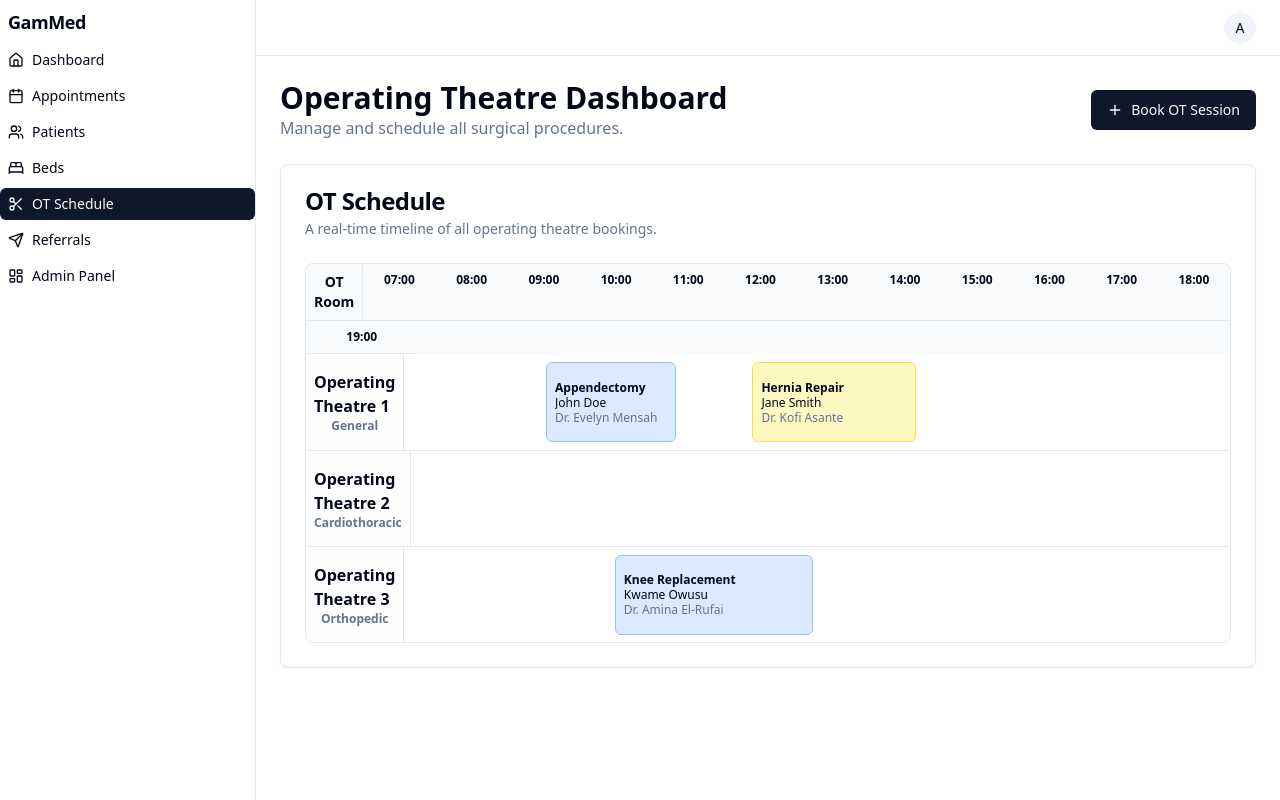
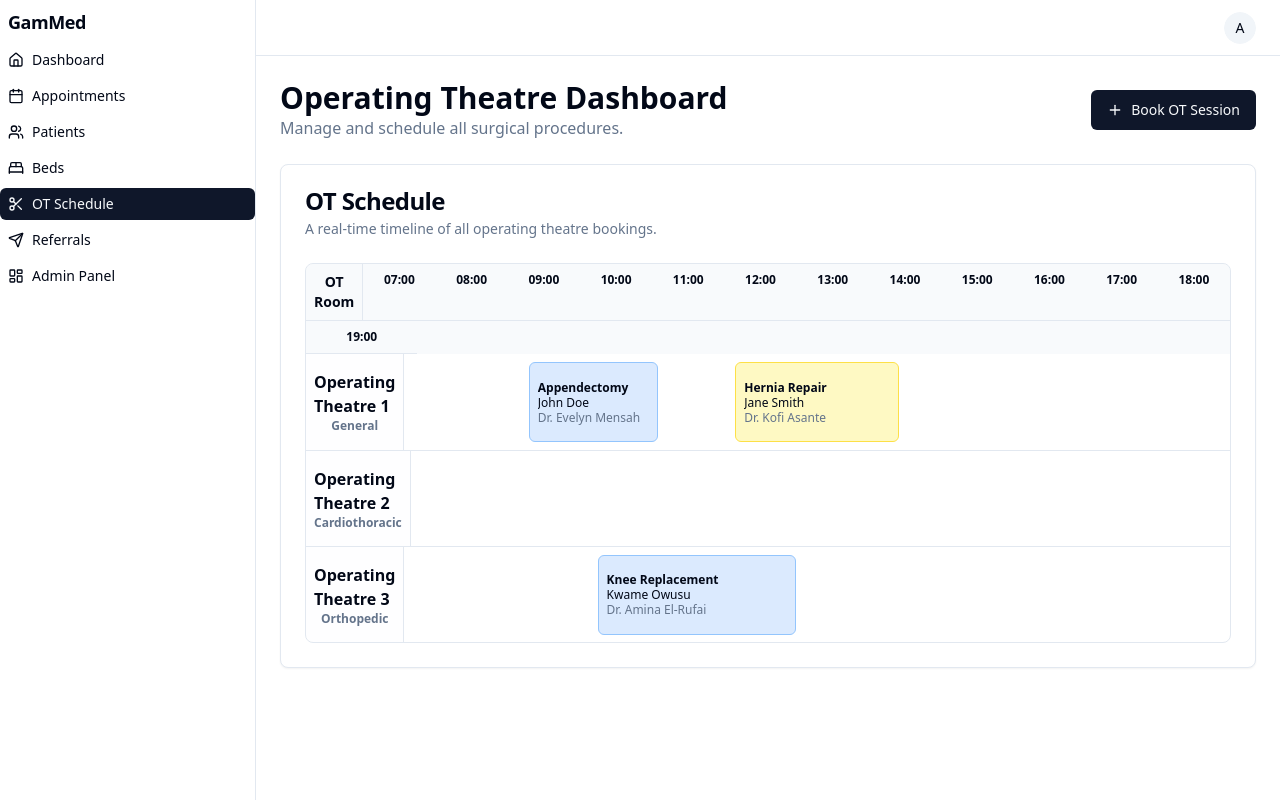
Before and after one commit to jgambrah/GAM_Med, a Next.js app: page /dashboard/ot in a window 1280 px wide. Built offline with nearby package versions, Linux system fonts and the light colour scheme.

Commit message:
The NextJS app server is having trouble starting. Please identify what c

```diff
--- a/src/app/dashboard/ot/components/ot-schedule-dashboard.tsx
+++ b/src/app/dashboard/ot/components/ot-schedule-dashboard.tsx
@@ -72,12 +72,18 @@ export function OtScheduleDashboard() {
     });
 
     const calculateGridPosition = (startTime: Date, endTime: Date) => {
-        const startHour = startTime.getHours() + startTime.getMinutes() / 60;
-        const endHour = endTime.getHours() + endTime.getMinutes() / 60;
-        const startCol = (startHour - startOfWorkDay.getHours()) * 4 + 2; // 4 segments per hour, +2 for label col
-        const endCol = (endHour - startOfWorkDay.getHours()) * 4 + 2;
+        const startHour = startTime.getUTCHours() + startTime.getUTCMinutes() / 60;
+        const endHour = endTime.getUTCHours() + endTime.getUTCMinutes() / 60;
+        const gridStartHour = startOfWorkDay.getUTCHours();
+
+        // Each hour is divided into 4 segments (15 mins each).
+        // +1 to account for the first column being the label.
+        const startCol = (startHour - gridStartHour) * 4 + 1;
+        const endCol = (endHour - gridStartHour) * 4 + 1;
+
         return {
-            gridColumn: `${Math.floor(startCol)} / ${Math.ceil(endCol)}`
+            gridColumnStart: `${Math.floor(startCol)}`,
+            gridColumnEnd: `${Math.ceil(endCol)}`,
         };
     }
 
@@ -106,10 +112,10 @@ export function OtScheduleDashboard() {
                                         <TooltipTrigger asChild>
                                             <div
                                                 className={cn(
-                                                    "border rounded-md p-2 text-xs leading-tight m-1 h-20 flex flex-col justify-center cursor-pointer",
+                                                    "border rounded-md p-2 text-xs leading-tight m-1 h-20 flex flex-col justify-center cursor-pointer col-start-[var(--grid-column-start)] col-end-[var(--grid-column-end)]",
                                                     getStatusColor(session.status)
                                                 )}
-                                                style={calculateGridPosition(session.startTime, session.endTime)}
+                                                style={calculateGridPosition(session.startTime, session.endTime) as React.CSSProperties}
                                             >
                                                 <p className="font-bold truncate">{session.procedureName}</p>
                                                 <p className="truncate">{session.patientName}</p>
```
